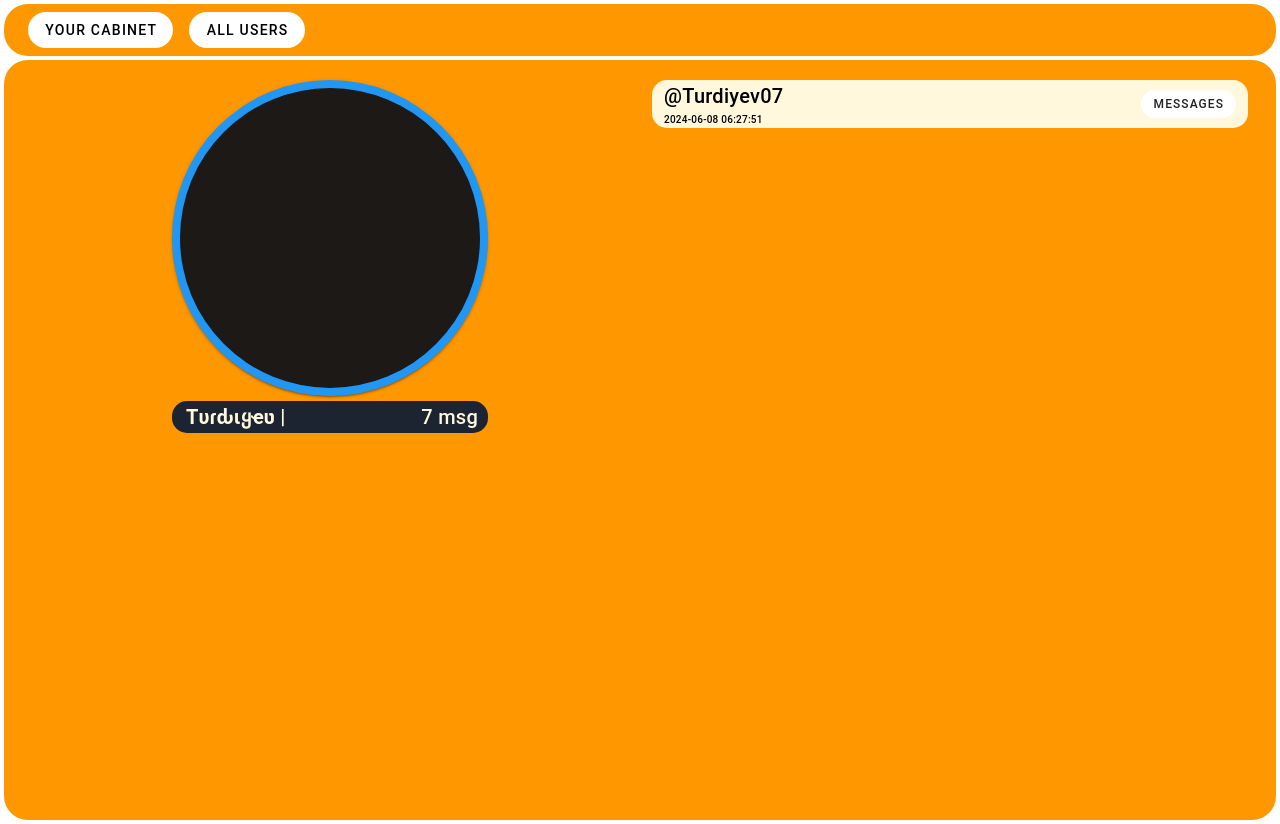
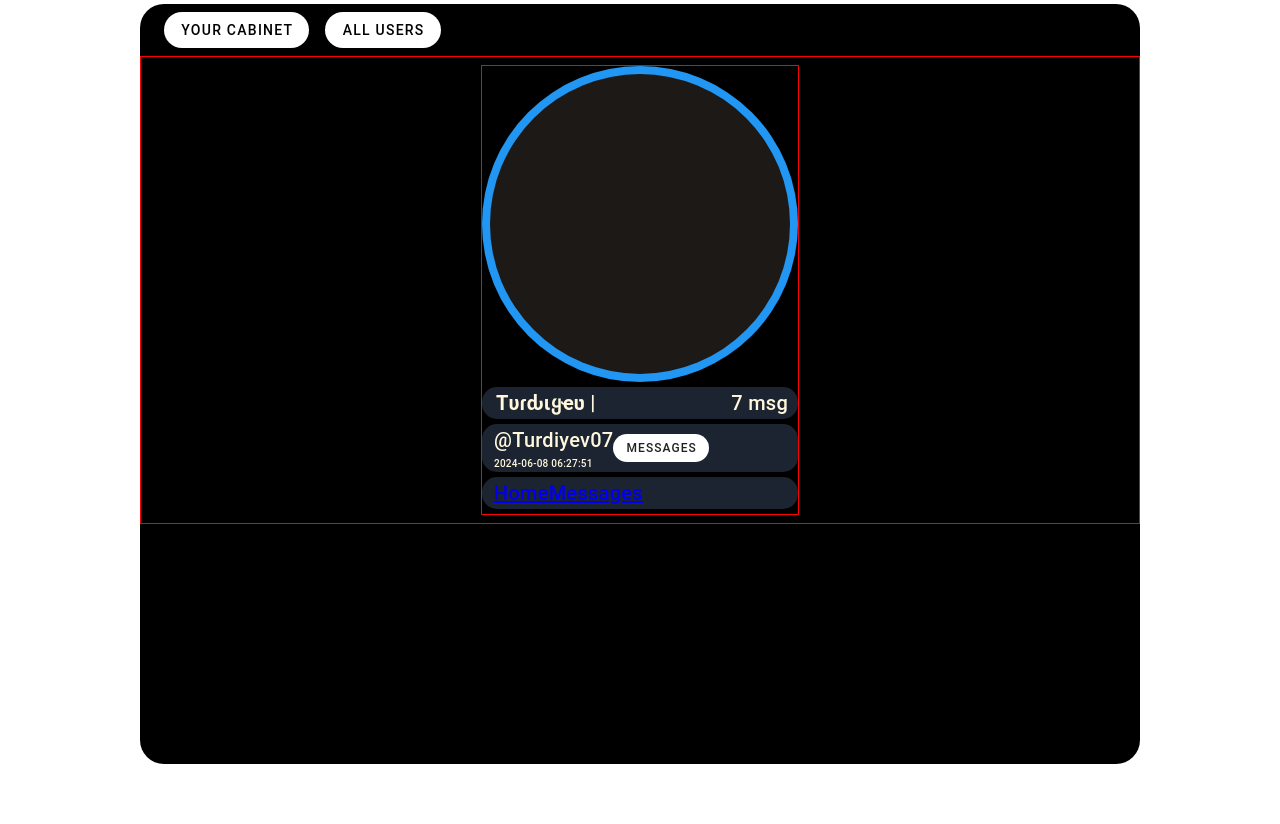
Before and after one commit to Turdiyevv/nuxe-note, a Nuxt app: page / in a window 1280 px wide. After the commit the page ends 800 px from the top, so only its background shows below. Built offline with nearby package versions, Linux system fonts and the light colour scheme.

Commit message:
add pages

```diff
--- /dev/null
+++ b/components/header/index.vue
@@ -0,0 +1,3 @@
+<template>
+  <div>header page</div>
+</template>
--- a/pages/index.vue
+++ b/pages/index.vue
@@ -1,35 +1,31 @@
 <template>
-  <div class="">
-    <v-card elevation="0" class="ma-1" rounded="xl" color="orange">
+  <div class="d-flex justify-center">
+    <v-card elevation="0" class="ma-1" rounded="xl" color="black" min-height="95vh" width="1000px">
       <v-card-title style="color: white">
         <v-btn rounded="xl" color="white" class="mx-2" elevation="0">Your cabinet</v-btn>
         <v-btn rounded="xl" color="white" class="mx-2" elevation="0">all users</v-btn>
       </v-card-title>
-    </v-card>
-    <v-card elevation="0" class="ma-1" rounded="xl" color="orange" min-height="95vh">
-      <v-card-title>
-        <v-row class="ma-0 pa-0">
-          <v-col cols="12" :md="6" class="d-flex flex-wrap justify-center">
-            <div>
-              <div>
+      <v-card-title class="d-flex justify-center" style="border: 1px solid red">
+            <div style="border: 1px solid red">
               <v-btn style="border-radius: 50% !important;" size="circle" class="pa-2"
                      :class="user.status? 'bg-blue' : 'bg-red'" density="compact">
                 <v-avatar style="background-color: #1c1917" role="button" size="300"></v-avatar>
               </v-btn>
-              </div>
               <div class="block-class d-flex">
-                <h4 class="ml-1 mr-auto">{{user.name}} | </h4>
+                <h4 class="ml-1 mr-auto" >{{user.name}} | </h4>
                 <div>{{user.notification.length}} msg</div>
               </div>
-            </div>
-          </v-col>
-          <v-col cols="12" :md="6">
-            <div class="px-3 d-flex align-center" style="border-radius: 15px; background-color: cornsilk">
-              <div class="mr-auto">
+              <div class="px-3 d-flex align-center block-class">
+                <div>
                   <div style="font-size: 20px">@{{user.userName}}</div>
                   <div style="font-size: 10px">{{getSTDate(user.createDate)}}</div>
                 </div>
                 <v-btn rounded="xl" size="small" @click="openMsg" elevation="0">Messages</v-btn>
+              </div>
+              <div class="px-3 d-flex align-center block-class">
+                <NuxtLink to="/">Home</NuxtLink>
+                <NuxtLink to="msgs">Messages</NuxtLink>
+              </div>
             </div>
             <v-dialog persistent v-model="msgList" max-width="600px" transition="dialog-bottom-transition" class="px-3">
               <div class="block-class">
@@ -52,8 +48,6 @@
                 </v-virtual-scroll>
               </div>
             </v-dialog>
-          </v-col>
-        </v-row>
       </v-card-title>
     </v-card>
   </div>
--- /dev/null
+++ b/pages/msgs/index.vue
@@ -0,0 +1,3 @@
+<template>
+  <div>messages</div>
+</template>
```
Lines whose indentation alone changed are shown as unchanged.
